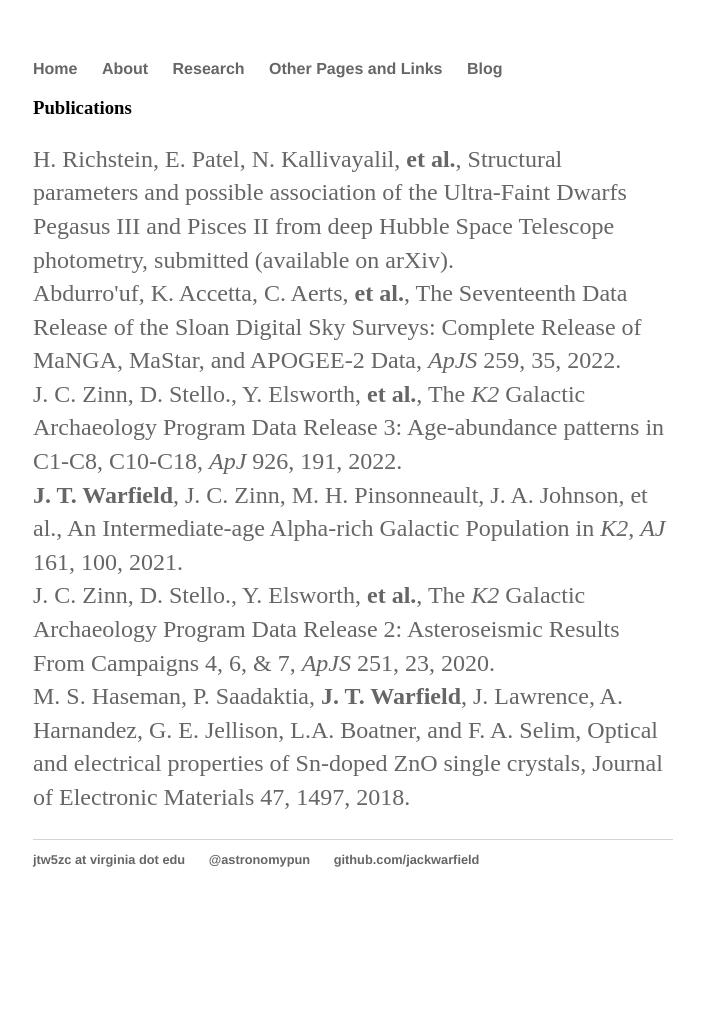
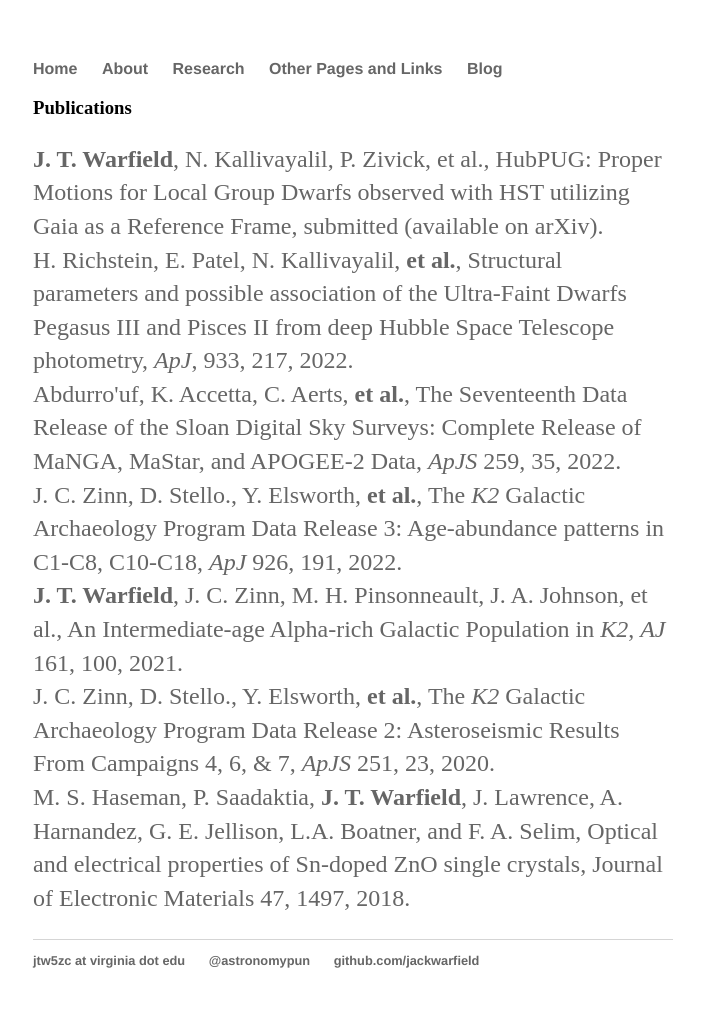
Before and after one commit to jackwarfield/jackwarfield.github.io, a Jekyll site: the page built from research/index.html, in a window 1280 px wide. Shown: the whole page, without its empty margins (287-991 px from the left). Built offline with Jekyll 4.4.1, drawn with Linux system fonts in a browser that asks for light colours; before the commit the page ends 927 px from its top, so only the background shows below that.

Commit message:
add new paper, update Hannah's reference

```diff
--- a/research/index.html
+++ b/research/index.html
@@ -5,7 +5,8 @@ title: Research
 <div class="blurb">
 	<h3>Publications</h3>
 	<p>
-    <a href='https://ui.adsabs.harvard.edu/abs/2022arXiv220401917R/abstract'>H. Richstein, E. Patel, N. Kallivayalil, <b>et al.</b>, Structural parameters and possible association of the Ultra-Faint Dwarfs Pegasus III and Pisces II from deep Hubble Space Telescope photometry, submitted (available on arXiv).</a><br>
+    <a href='https://ui.adsabs.harvard.edu/abs/2022arXiv220902751W/abstract'><b>J. T. Warfield</b>, N. Kallivayalil, P. Zivick, et al., HubPUG: Proper Motions for Local Group Dwarfs observed with HST utilizing Gaia as a Reference Frame, submitted (available on arXiv).</a><br>
+    <a href='https://iopscience.iop.org/article/10.3847/1538-4357/ac7226'>H. Richstein, E. Patel, N. Kallivayalil, <b>et al.</b>, Structural parameters and possible association of the Ultra-Faint Dwarfs Pegasus III and Pisces II from deep Hubble Space Telescope photometry, <i>ApJ</i>, 933, 217, 2022.</a><br>
     <a href='https://iopscience.iop.org/article/10.3847/1538-4365/ac4414'>Abdurro'uf, K. Accetta, C. Aerts, <b>et al.</b>, The Seventeenth Data Release of the Sloan Digital Sky Surveys: Complete Release of MaNGA, MaStar, and APOGEE-2 Data, <i>ApJS</i> 259, 35, 2022.</a><br>
 	<a href='https://iopscience.iop.org/article/10.3847/1538-4357/ac2c83'>J. C. Zinn, D. Stello., Y. Elsworth, <b>et al.</b>, The <i>K2</i> Galactic Archaeology Program Data Release 3: Age-abundance patterns in C1-C8, C10-C18, <i>ApJ</i> 926, 191, 2022.</a><br>
 	<a href='https://iopscience.iop.org/article/10.3847/1538-3881/abd39d'><b> J. T. Warfield</b>, J. C. Zinn, M. H. Pinsonneault, J. A. Johnson, et al., An Intermediate-age Alpha-rich Galactic Population in <i>K2</i>, <i>AJ</i> 161, 100, 2021.</a><br>
```
